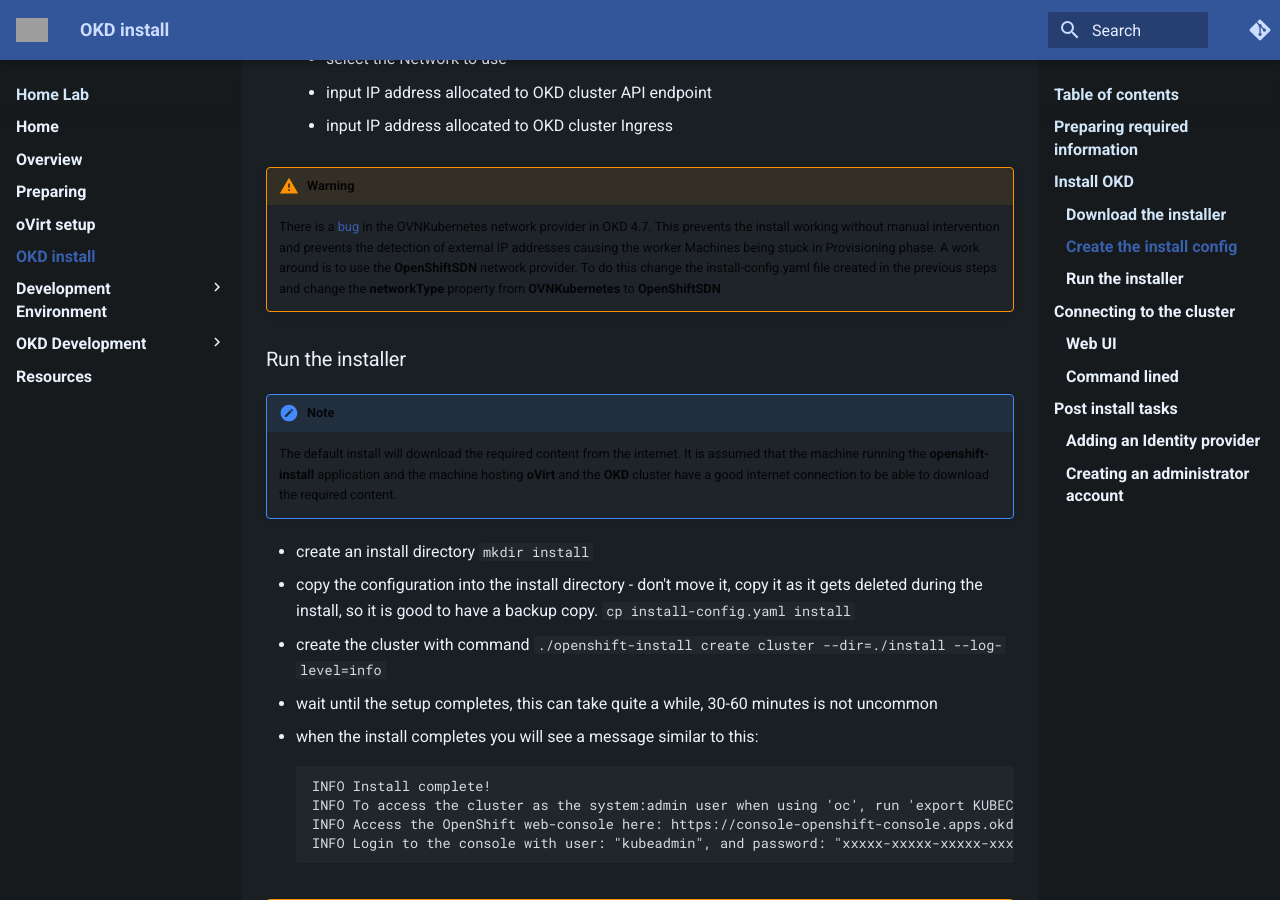
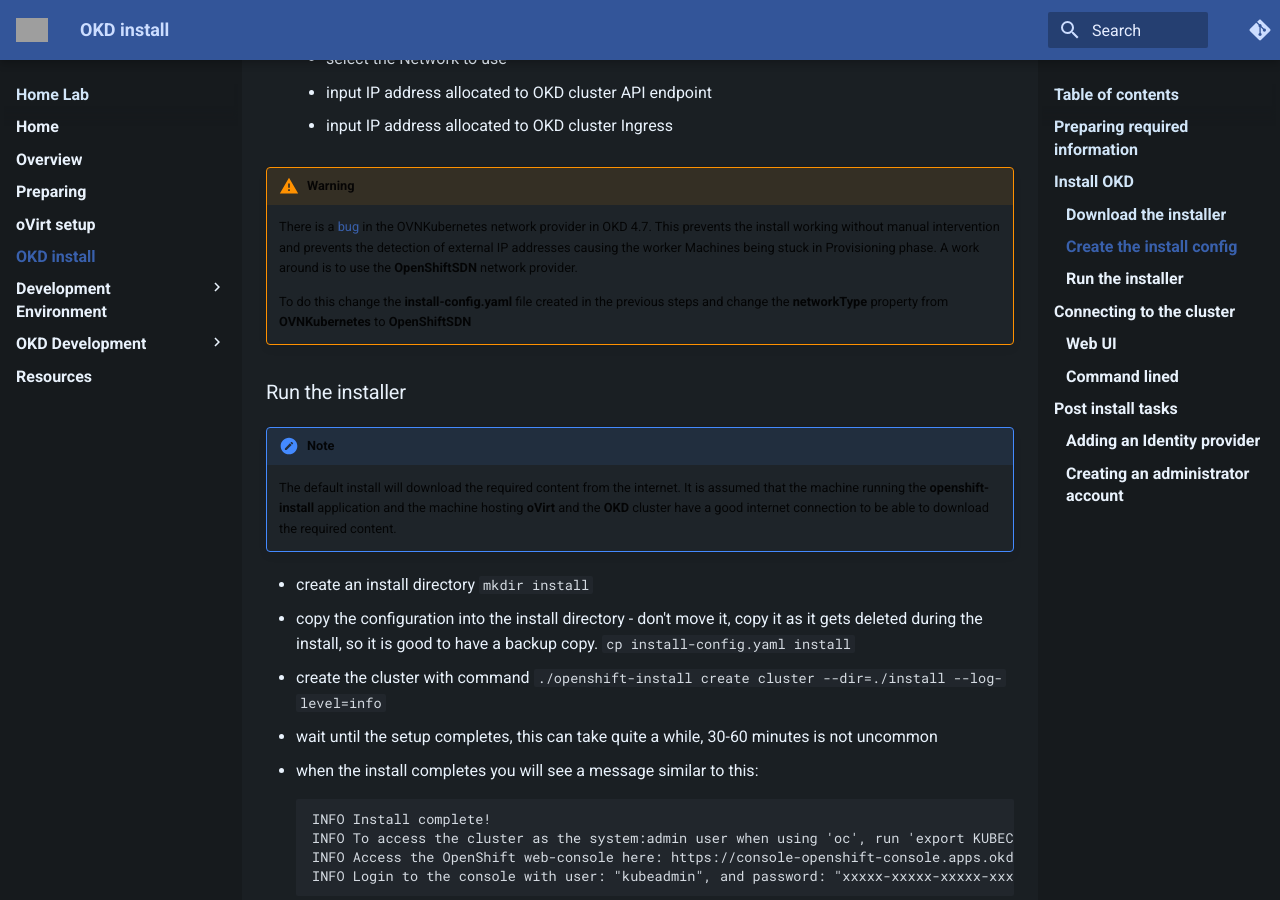
Before and after one commit to brianinnes/homeLab, an MkDocs documentation site: the page built from docs/okd_install.md, in a window 1280 px wide and 900 px high, scrolled down 1926 px. Built offline with MkDocs 1.6.1 and Material for MkDocs 9.7.7, drawn with Linux system fonts in a browser that asks for light colours; comment, search, counter and statistics services are not loaded; grey boxes are pictures that could not be loaded.

Commit message:
formatting

```diff
--- a/docs/okd_install.md
+++ b/docs/okd_install.md
@@ -49,7 +49,9 @@
     - input IP address allocated to OKD cluster Ingress
 
 !!!Warning
-    There is a [bug](https://bugzilla.redhat.com/show_bug.cgi?id=1984481){: target=_blank} in the OVNKubernetes network provider in OKD 4.7.  This prevents the install working without manual intervention and prevents the detection of external IP addresses causing the worker Machines being stuck in Provisioning phase.  A work around is to use the **OpenShiftSDN** network provider.  To do this change the install-config.yaml file created in the previous steps and change the **networkType** property from **OVNKubernetes** to **OpenShiftSDN**
+    There is a [bug](https://bugzilla.redhat.com/show_bug.cgi?id=1984481){: target=_blank} in the OVNKubernetes network provider in OKD 4.7.  This prevents the install working without manual intervention and prevents the detection of external IP addresses causing the worker Machines being stuck in Provisioning phase.  A work around is to use the **OpenShiftSDN** network provider.
+
+    To do this change the **install-config.yaml** file created in the previous steps and change the **networkType** property from **OVNKubernetes** to **OpenShiftSDN**
 
 ### Run the installer
 
```
